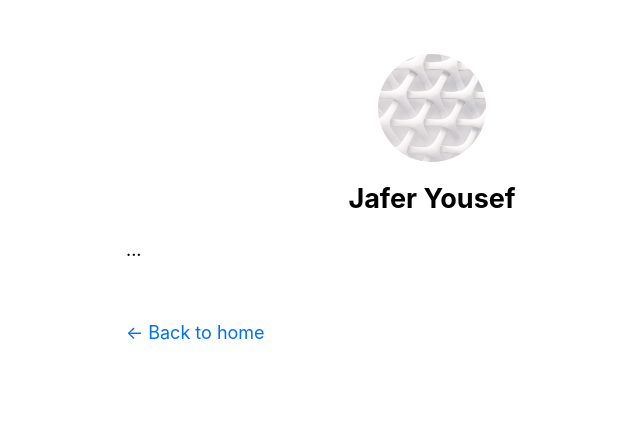
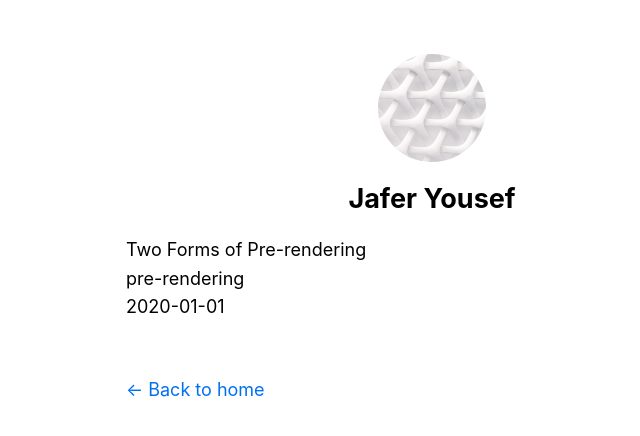
Before and after one commit to jaferIdrees/blog_nextjs, a Next.js app: page /posts/pre-rendering in a window 1280 px wide. Shown: the top 436 px of the page, without its empty margins (208-848 px from the left). Built offline with nearby package versions, Linux system fonts and the light colour scheme.

Commit message:
Update [id].js

```diff
--- a/pages/posts/[id].js
+++ b/pages/posts/[id].js
@@ -17,6 +17,15 @@ export async function getStaticPaths() {
     fallback: false,
   };
 }
-export default function Post() {
-  return <Layout>...</Layout>;
-}
+
+export default function Post({ postData }) {
+    return (
+      <Layout>
+        {postData.title}
+        <br />
+        {postData.id}
+        <br />
+        {postData.date}
+      </Layout>
+    );
+  }
```
